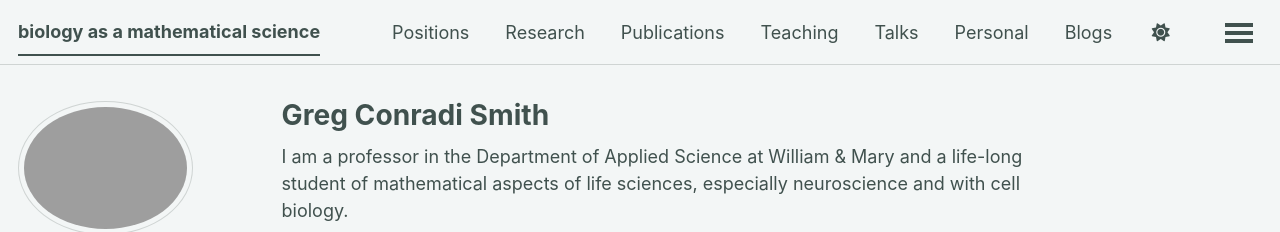
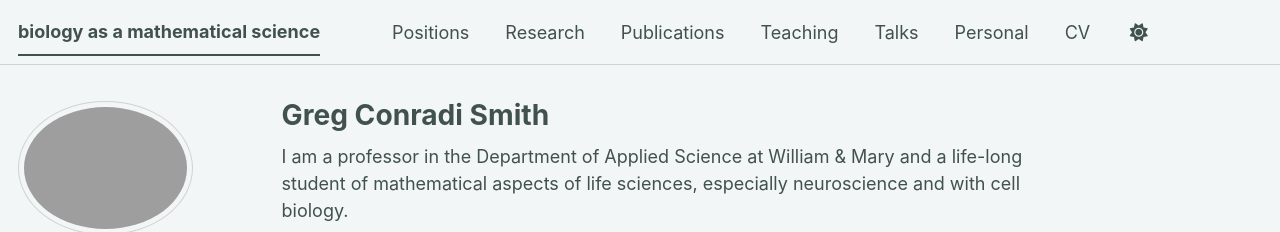
Before and after one commit to gregconradismith/gregconradismith.github.io, a Jekyll site: the page built from _pages/about.md, in a window 1280 px wide. Shown: the top 232 px of the page. Built offline with Jekyll 4.4.1, drawn with Linux system fonts in a browser that asks for light colours; some web fonts are replaced; a script bundle is joined from its source files by our own code; library files that are not in the unit come from our copies.

Commit message:
Remove 'Blogs' entry from navigation menu
Removed 'Blogs' section from navigation.

```diff
--- a/_data/navigation.yml
+++ b/_data/navigation.yml
@@ -26,8 +26,5 @@
   - title: "Personal"
     url: /personal/
 
-  - title: "Blogs"
-    url: /blogs/
-
   - title: "CV"
     url: "/files/Greg_Conradi_Smith_Curriculum_Vitae_2026.pdf"
```
